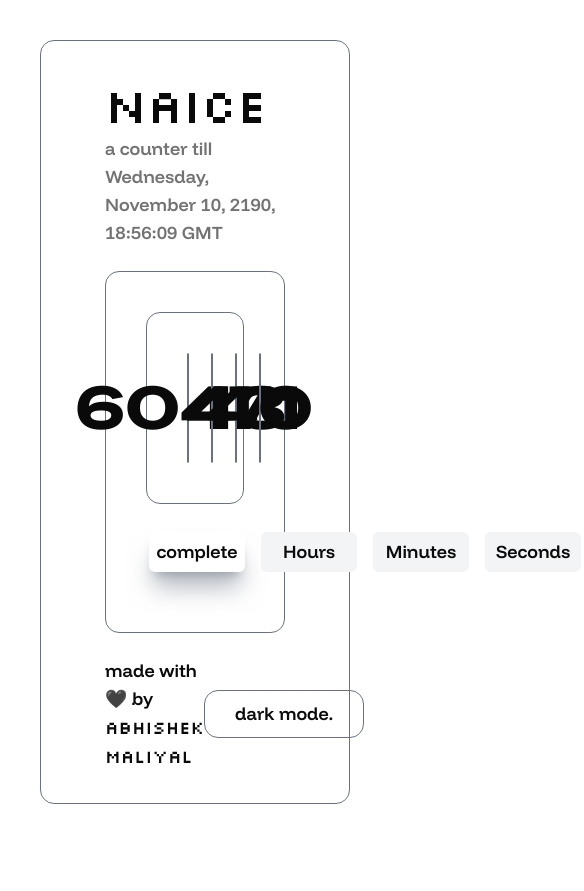
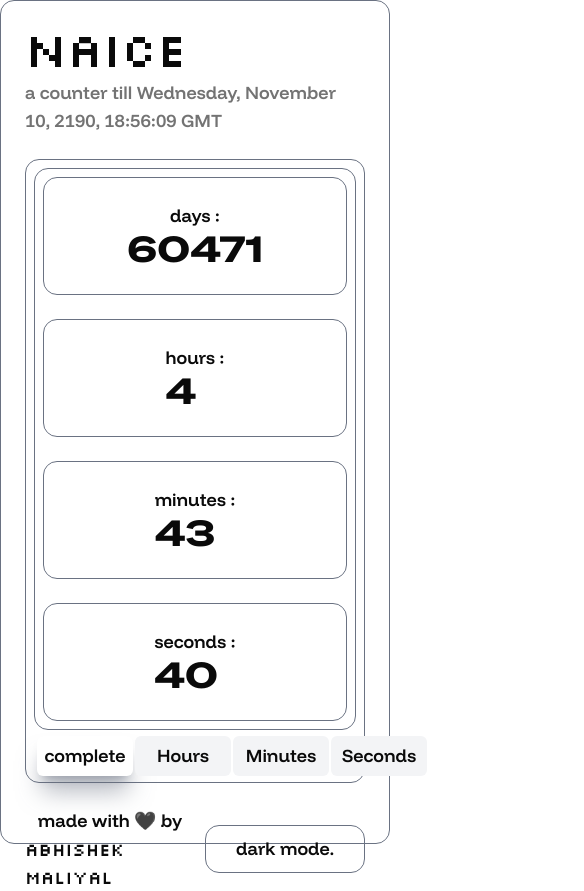
Before and after one commit to abhishekmaliyal/naice, a Next.js app: page / in a window 390 px wide. Shown: the whole page, 584 px wide, since content can reach past the window. Before the commit the page ends 844 px from the top, so only its background shows below. Built offline with nearby package versions, Linux system fonts and the light colour scheme.

Commit message:
made resoponsive for mobile devices

```diff
--- a/components/AllTabs.js
+++ b/components/AllTabs.js
@@ -4,7 +4,7 @@ import { TabsList, TabsTrigger } from "./ui/tabs";
 export default function AllTabs() {
   return (
     <>
-      <TabsList className="gap-4 bg-transparent py-10">
+      <TabsList className="lg:gap-4 bg-transparent lg:py-10 gap-0.5">
         <TabsTrigger value="complete" className="h-10 w-24 data-[state=inactive]:bg-gray-100">
           complete
         </TabsTrigger>
--- a/components/CountDown.js
+++ b/components/CountDown.js
@@ -8,8 +8,8 @@ import Main from "./ui/Main";
 export default function CountdownPage() {
   return (
     <>
-      <div className="contain p-10 w-screen h-screen">
-        <Card className="w-full h-full p-10">
+      <div className="contain lg:p-10 w-screen h-screen">
+        <Card className="w-full h-full lg:p-10">
           <Header />
           <Main />
           <Footer />
--- a/components/times/CompleteTime.js
+++ b/components/times/CompleteTime.js
@@ -6,18 +6,30 @@ export default function CompleteTime() {
   const timeRemaining = useTime();
   return (
     <>
-      <Card className="time h-full w-full p-10 grid grid-cols-4">
-        <Card className="d flex items-center justify-center text-6xl">
-          <div className="days">{timeRemaining.days}</div>
+      <Card className="time h-full w-full lg:p-10 p-2 grid lg:grid-cols-4 m-auto">
+        <Card className="d flex items-center justify-center lg:text-6xl text-4xl">
+          <div className="days">
+            <span className="description text-lg flex justify-center">days : </span>
+            {timeRemaining.days}
+          </div>
         </Card>
-        <Card className="hr flex items-center justify-center text-6xl">
-          <div className="hours">{timeRemaining.hours}</div>
+        <Card className="hr flex items-center justify-center lg:text-6xl text-4xl">
+          <div className="hours">
+            <span className="description text-lg flex justify-center">hours : </span>
+            {timeRemaining.hours}
+          </div>
         </Card>
-        <Card className="min flex items-center justify-center text-6xl">
-          <div className="minutes">{timeRemaining.minutes}</div>
+        <Card className="min flex items-center justify-center lg:text-6xl text-4xl">
+          <div className="minutes">
+            <span className="description text-lg flex justify-center">minutes : </span>
+            {timeRemaining.minutes}
+          </div>
         </Card>
-        <Card className="sec flex items-center justify-center text-6xl">
-          <div className="seconds">{timeRemaining.seconds}</div>
+        <Card className="sec flex items-center justify-center lg:text-6xl text-4xl">
+          <div className="seconds">
+            <span className="description text-lg flex justify-center">seconds : </span>
+            {timeRemaining.seconds}
+          </div>
         </Card>
       </Card>
     </>
--- a/components/times/TotalHours.js
+++ b/components/times/TotalHours.js
@@ -6,8 +6,9 @@ export default function TotalHours() {
   const timeRemaining = useTime();
   return (
     <>
-      <Card className="time h-full w-full p-10 text-6xl">
-        <div className="hours border rounded-xl border-gray-500 w-full h-full flex items-center justify-center">
+      <Card className="time h-full w-full lg:p-10 p-2 lg:text-6xl text-4xl">
+        <div className="hours border rounded-xl border-gray-500 w-full h-full flex flex-col items-center justify-center">
+          <div className="description text-lg flex justify-center">hours : </div>
           {timeRemaining.inHours}
         </div>
       </Card>
--- a/components/times/TotalMinutes.js
+++ b/components/times/TotalMinutes.js
@@ -6,8 +6,9 @@ export default function TotalMinutes() {
   const timeRemaining = useTime();
   return (
     <>
-      <Card className="time h-full w-full p-10 text-6xl">
-        <div className="minutes border rounded-xl border-gray-500 w-full h-full flex items-center justify-center">
+      <Card className="time h-full w-full lg:p-10 p-2 lg:text-6xl text-4xl">
+        <div className="minutes border rounded-xl border-gray-500 w-full h-full flex flex-col items-center justify-center">
+          <div className="description text-lg flex justify-center">minutes : </div>
           {timeRemaining.inMinutes}
         </div>
       </Card>
--- a/components/times/TotalSeconds.js
+++ b/components/times/TotalSeconds.js
@@ -6,8 +6,9 @@ export default function TotalSeconds() {
   const timeRemaining = useTime();
   return (
     <>
-      <Card className="time h-full w-full p-10 text-6xl">
-        <div className="seconds border rounded-xl border-gray-500 w-full h-full flex items-center justify-center">
+      <Card className="time h-full w-full lg:p-10 p-2 lg:text-6xl text-4xl">
+        <div className="seconds border rounded-xl border-gray-500 w-full h-full flex flex-col items-center justify-center">
+          <div className="description text-lg flex justify-center">seconds : </div>
           {timeRemaining.inSeconds}
         </div>
       </Card>
--- a/components/ui/Footer.js
+++ b/components/ui/Footer.js
@@ -7,9 +7,19 @@ export default function Footer() {
   return (
     <>
       <CardFooter className="cursor-[url('/nice.png'),_pointer]">
-        <div className="credit flex w-full h-full items-center justify-start ">
-          <p className="credit text-lg">
-            made with 🖤 by <span className="title"> <Link href="https://abhishekmaliyal.netlify.app" className="hover:underline hover:underline-offset-8"> Abhishek Maliyal</Link></span>
+        <div className="credit flex w-full h-full items-center justify-start">
+          <p className="credit text-lg flex lg:flex-row flex-col items-center">
+            made with 🖤 by{" "}
+            <span className="title">
+              {" "}
+              <Link
+                href="https://abhishekmaliyal.netlify.app"
+                className="hover:underline hover:underline-offset-8"
+              >
+                {" "}
+                Abhishek Maliyal
+              </Link>
+            </span>
           </p>
         </div>
         <div className="mode flex w-full h-full items-center justify-end">
--- a/components/ui/Main.js
+++ b/components/ui/Main.js
@@ -7,7 +7,7 @@ export default function Main() {
   return (
     <>
       <CardContent className="w-full h-full">
-        <Card className="w-full h-full p-10">
+        <Card className="w-full h-full lg:p-10 p-2">
           <Tabs defaultValue="complete" className="w-full h-full">
             <AllContent />
             <AllTabs />
```
